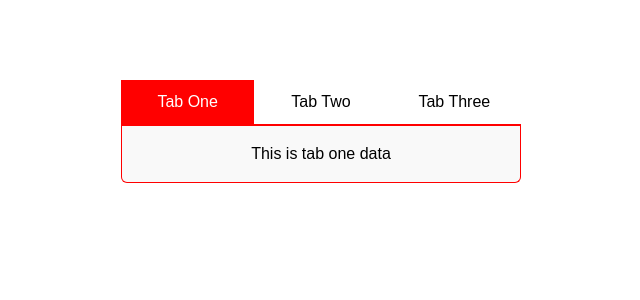
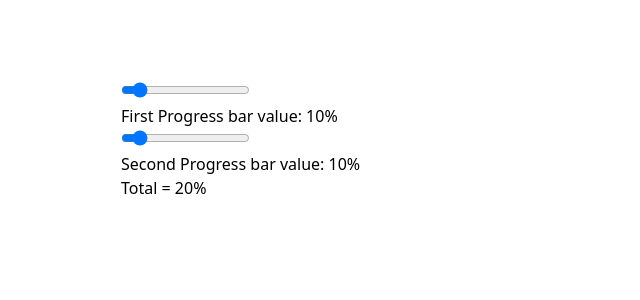
Before and after one commit to kartikdhomne/MC-Accordion, a React (Vite) app: page / in a window 1280 px wide. Shown: the top 300 px of the page, without its empty margins (319-959 px from the left). Built offline with nearby package versions, Linux system fonts and the light colour scheme.

Commit message:
"Progress bars two inputs"

```diff
--- a/src/App.jsx
+++ b/src/App.jsx
@@ -5,6 +5,7 @@
 // import Timer from "./Countdown-Stopwatch/Timer";
 // import TimerTest from "./Countdown-Stopwatch/TimerTest";
 // import Modal from "./Modal/SimpleModal";
+import ProgressBar from "./Progress-Bar/progress-bar";
 import InfiniteScroll from "./Infinite-Scroll/infinite-scroll";
 import SimpleInfiniteScroll from "./Infinite-Scroll/infinite-scroll";
 import ParentTab from "./Tab-Component/Tab";
@@ -12,7 +13,7 @@ import ParentTab from "./Tab-Component/Tab";
 function App() {
   return (
     <>
-      <ParentTab />
+      <ProgressBar />
     </>
   );
 }
--- /dev/null
+++ b/src/Progress-Bar/progress-bar.jsx
@@ -0,0 +1,50 @@
+import React, { useState } from "react";
+
+const ProgressBar = () => {
+  const TOTAL = 100;
+
+  const [first, setFirst] = useState(10);
+  const [second, setSecond] = useState(10);
+
+  const handleFirstChange = (e) => {
+    const value = Number(e.target.value);
+    setFirst(value);
+    setSecond(TOTAL - value);
+  };
+
+  const handleSecondChange = (e) => {
+    const value = Number(e.target.value);
+    setSecond(value);
+    setFirst(TOTAL - value);
+  };
+
+  return (
+    <div style={{ margin: "80px auto", width: "400px" }}>
+      <div>
+        <input
+          type="range"
+          min={0}
+          max={TOTAL}
+          value={first}
+          onChange={handleFirstChange}
+        />
+        <div>First Progress bar value: {first}%</div>
+      </div>
+
+      <div>
+        <input
+          type="range"
+          min={0}
+          max={TOTAL}
+          value={second}
+          onChange={handleSecondChange}
+        />
+        <div>Second Progress bar value: {second}%</div>
+      </div>
+
+      <div>Total = {first + second}%</div>
+    </div>
+  );
+};
+
+export default ProgressBar;
```
